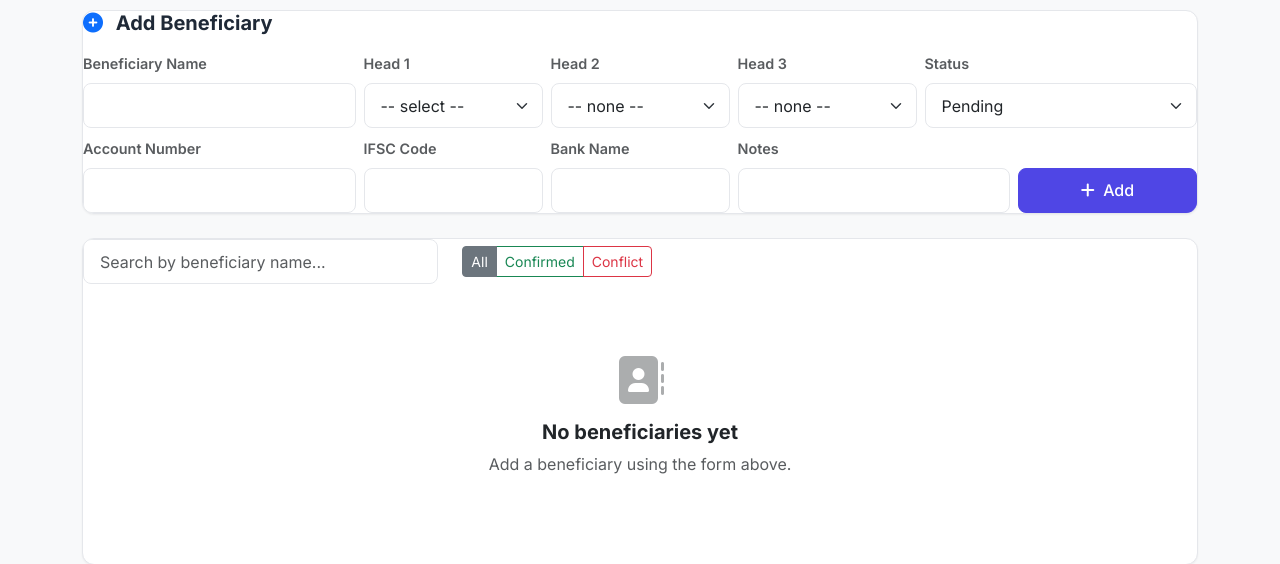
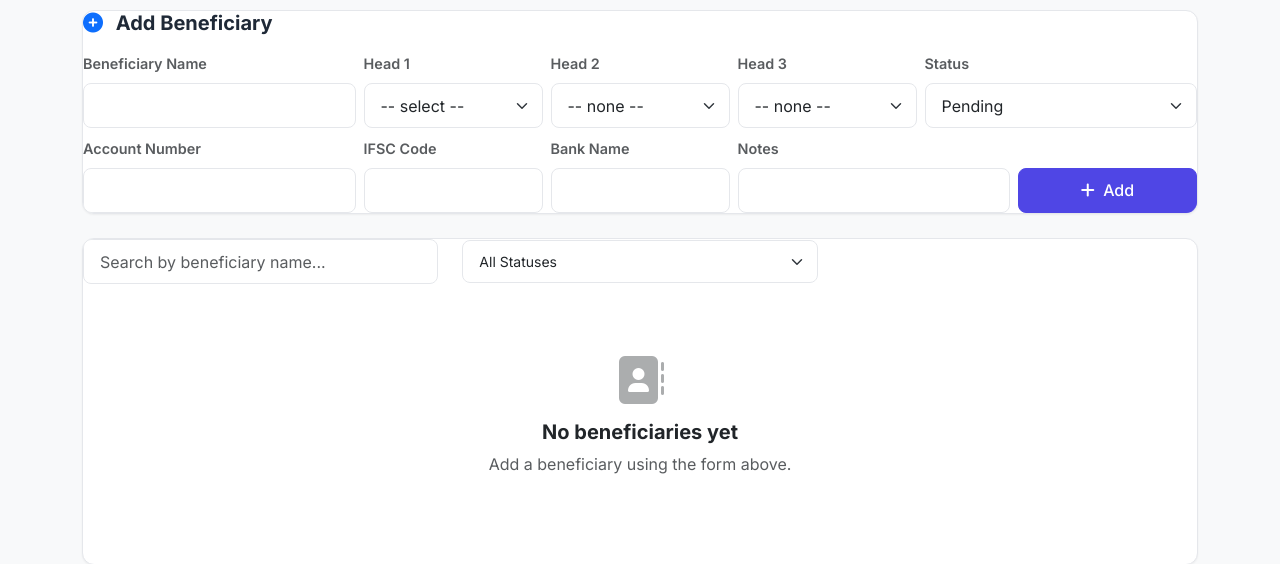
Before and after one commit to intern-dot250/bank-statement-automation, a Flask app: page /beneficiary_master in a window 1280 px wide. Shown: the part 224-788 px from the top of the page. Run offline with Flask 3, Linux system fonts and the light colour scheme; the visitor is signed in with stand-in values (Sample User, id 1); data that the repository does not hold is empty; parts of the project's set-up code (start-up, migrations or seed data) failed here and were passed over; some libraries are stand-ins or nearby versions.

Commit message:
Turn status filter buttons into a dropdown on Beneficiary Master
Replaces the All/Confirmed/Conflict pill buttons with a single select
dropdown -- same filtering behavior, fewer clicks to reach.

Co-Authored-By: Claude Sonnet 5 <noreply@anthropic.com>

```diff
--- a/templates/beneficiary_master.html
+++ b/templates/beneficiary_master.html
@@ -94,12 +94,12 @@
             <div class="col-md-4">
                 <input type="text" id="beneficiarySearch" class="form-control" placeholder="Search by beneficiary name...">
             </div>
-            <div class="col-md-8">
-                <div class="btn-group" role="group" id="statusFilterGroup">
-                    <button type="button" class="btn btn-sm btn-outline-secondary status-filter-btn active" data-status-filter="All">All</button>
-                    <button type="button" class="btn btn-sm btn-outline-success status-filter-btn" data-status-filter="Confirmed">Confirmed</button>
-                    <button type="button" class="btn btn-sm btn-outline-danger status-filter-btn" data-status-filter="Conflict">Conflict</button>
-                </div>
+            <div class="col-md-4">
+                <select id="statusFilterSelect" class="form-select form-select-sm">
+                    <option value="All">All Statuses</option>
+                    <option value="Confirmed">Confirmed</option>
+                    <option value="Conflict">Conflict</option>
+                </select>
             </div>
         </div>
 
@@ -280,8 +280,8 @@
 <script>
 document.addEventListener('DOMContentLoaded', function () {
     const search = document.getElementById('beneficiarySearch');
-    const filterButtons = document.querySelectorAll('.status-filter-btn');
-    if (!search && !filterButtons.length) return;
+    const statusSelect = document.getElementById('statusFilterSelect');
+    if (!search && !statusSelect) return;
 
     let activeStatus = 'All';
 
@@ -299,14 +299,12 @@ document.addEventListener('DOMContentLoaded', function () {
         search.addEventListener('input', applyFilters);
     }
 
-    filterButtons.forEach(function (btn) {
-        btn.addEventListener('click', function () {
-            activeStatus = btn.dataset.statusFilter;
-            filterButtons.forEach(function (b) { b.classList.remove('active'); });
-            btn.classList.add('active');
+    if (statusSelect) {
+        statusSelect.addEventListener('change', function () {
+            activeStatus = statusSelect.value;
             applyFilters();
         });
-    });
+    }
 
     const sortHeaders = document.querySelectorAll('#beneficiaryTable .sortable-col');
     const tbody = document.querySelector('#beneficiaryTable tbody');
```
